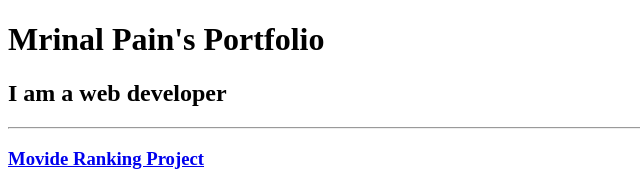
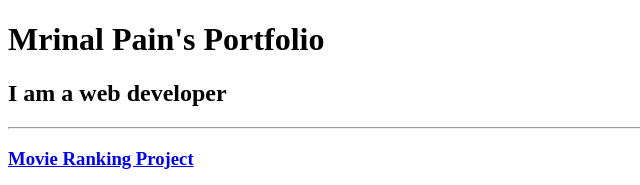
Before and after one commit to mrinalpain/HTML_Portfolio_Project, a plain HTML site: page index.html in a window 1280 px wide. Shown: the top 185 px of the page, 0-640 px from the left. Drawn offline with Linux system fonts and the light colour scheme.

Commit message:
Update index.html

```diff
--- a/index.html
+++ b/index.html
@@ -23,7 +23,7 @@ https://developer.mozilla.org/en-US/docs/Web/HTML/Element/img#attr-height -->
     <h1>Mrinal Pain's Portfolio</h1>
     <h2>I am a web developer</h2>
     <hr />
-    <h3><a href="./public/movie-ranking.html">Movide Ranking Project</a></h3>
+    <h3><a href="./public/movie-ranking.html">Movie Ranking Project</a></h3>
     <img src="./assets/images/movie-ranking.png" height="200" alt="Movie ranking project preview">
     <h3><a href="./public/birthday-invite.html">birthday-invite Project</a></h3>
     <img src="./assets/images/birthday-invite.png" height="200" alt="birthday-invite project preview">
```
